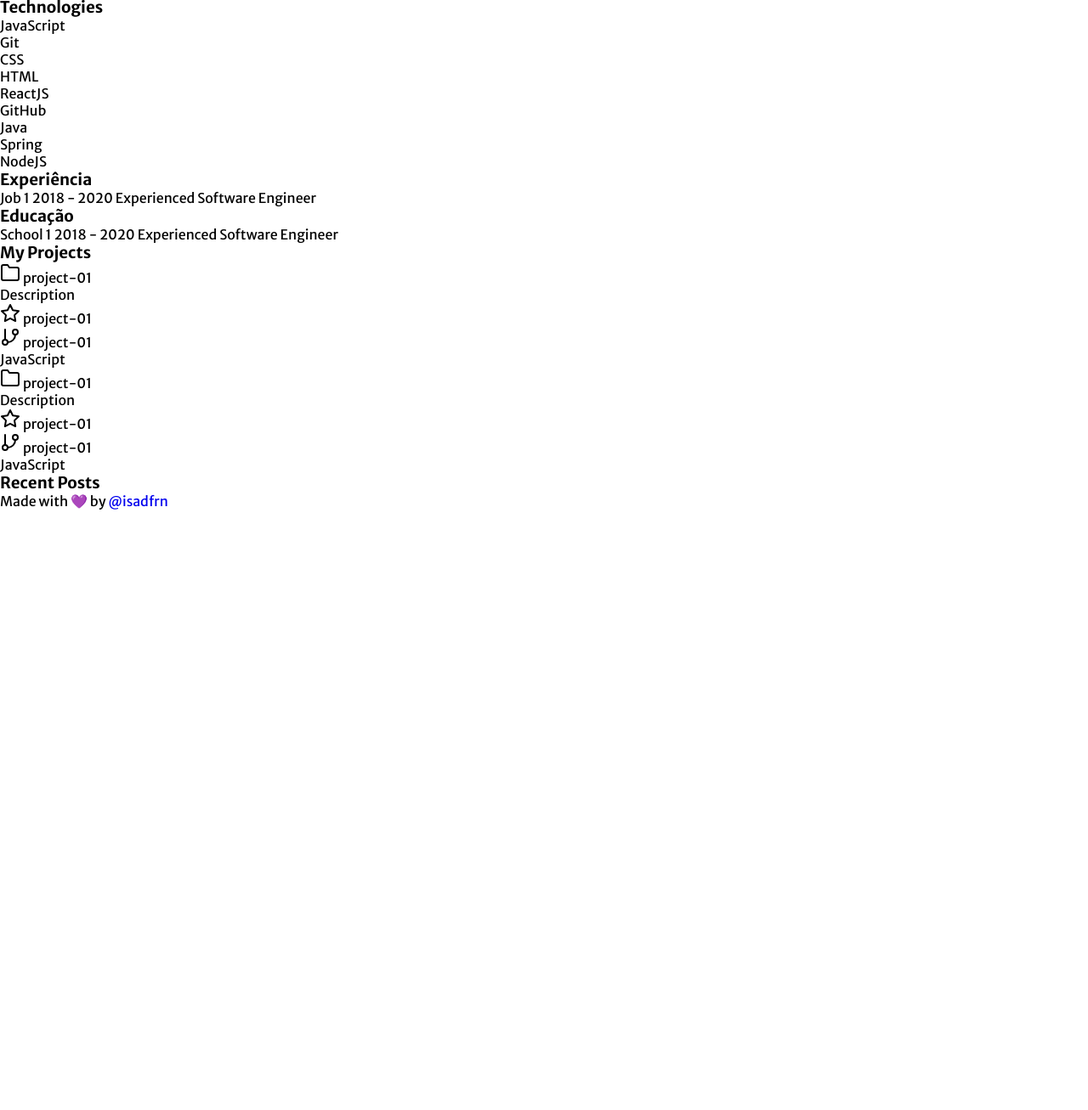
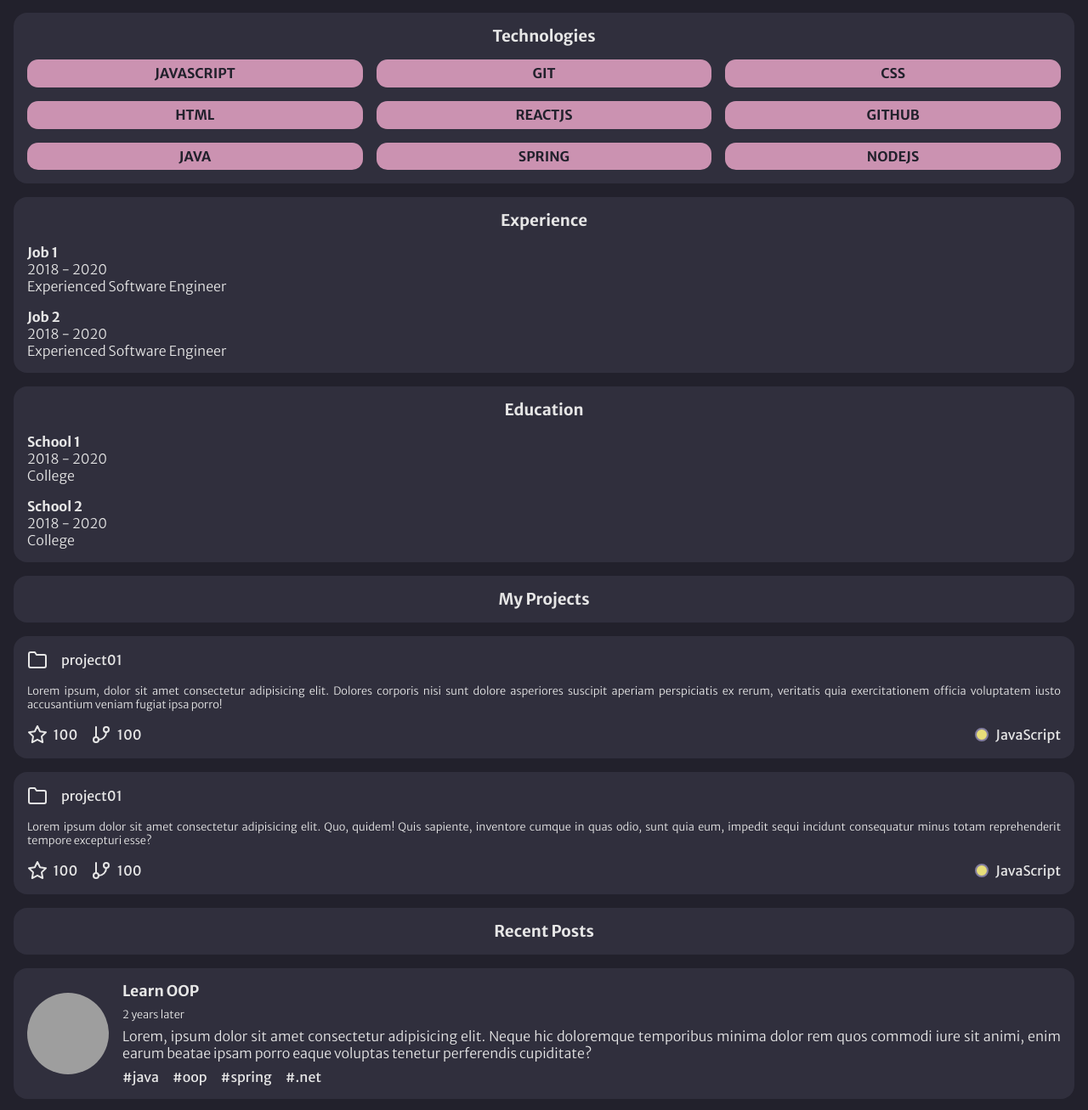
Before and after one commit to isadfrn/vanilla-portfolio, a plain HTML site: page index.html in a window 1280 px wide. Shown: the part 565-1872 px from the top of the page at 85% size. Before the commit the page ends 1165 px from the top, so only its background shows below. Drawn offline with nearby package versions, Linux system fonts and the light colour scheme; grey boxes are pictures that could not be loaded.

Commit message:
feat: add complete style

```diff
--- a/assets/css/style.css
+++ b/assets/css/style.css
@@ -15,19 +15,18 @@
 }
 
 body {
-  background-color: var(body-bg-color);
-  color: var(text-color);
+  background-color: var(--body-bg-color);
+  color: var(--text-color);
   font-family: 'Merriweather Sans', sans-serif;
   outline: none;
   -webkit-font-smoothing: antialiased;
+  width: 100%;
 }
 
 button,
 a {
   transition: filter 0.2s;
-}
-
-a {
+  color: var(--text-color);
   text-decoration: none;
 }
 
@@ -36,3 +35,180 @@ a:hover {
   cursor: pointer;
   filter: brightness(0.9);
 }
+
+footer {
+  text-align: center;
+}
+
+.container {
+  padding: 1rem;
+}
+
+.card {
+  background-color: var(--bg-cards);
+  border-radius: 1rem;
+  padding: 1rem;
+  margin-bottom: 1rem;
+}
+
+.user {
+  display: flex;
+  flex-direction: column;
+  align-items: center;
+  justify-content: center;
+  gap: 1rem;
+}
+
+.user__image {
+  border-radius: 50%;
+  width: 10rem;
+  border: 2px solid var(--bg-green);
+  object-fit: cover;
+}
+
+.user__header {
+  font-weight: 300;
+  font-size: 1rem;
+}
+
+.info {
+  display: flex;
+  flex-direction: column;
+  justify-content: center;
+  gap: 1rem;
+  font-weight: 300;
+}
+
+.info__icon {
+  display: flex;
+  gap: 0.8rem;
+}
+
+.card__title {
+  padding-bottom: 1rem;
+  text-align: center;
+}
+
+.tag__group {
+  display: grid;
+  grid-template-columns: 1fr 1fr 1fr;
+  gap: 1rem;
+}
+
+.tech__tag {
+  background-color: var(--bg-techs);
+  border-radius: 0.8rem;
+  padding: 0.4rem;
+  color: var(--body-bg-color);
+  text-transform: uppercase;
+  font-weight: 600;
+  text-align: center;
+}
+
+.list {
+  display: flex;
+  flex-direction: column;
+  gap: 1rem;
+  list-style: none;
+}
+
+.item {
+  font-weight: 300;
+  display: flex;
+  flex-direction: column;
+}
+
+.item__title {
+  font-weight: 600;
+}
+
+.project__header {
+  display: flex;
+  align-items: center;
+  gap: 1rem;
+}
+
+.project__description {
+  font-size: 0.8rem;
+  font-weight: 300;
+  padding: 1rem 0;
+  text-align: justify;
+}
+
+.project__footer {
+  display: flex;
+  justify-content: space-between;
+}
+
+.project__git__info {
+  display: flex;
+  gap: 1rem;
+}
+
+.project__icon {
+  display: flex;
+  align-items: center;
+  gap: 0.4rem;
+}
+
+.project__tech {
+  display: flex;
+  align-items: center;
+  gap: 0.5rem;
+}
+
+.circle {
+  width: 1rem;
+  height: 1rem;
+  border-radius: 50%;
+  border: 2px solid var(--bg-gray);
+}
+
+.javascript {
+  background-color: var(--bg-yellow);
+}
+
+.post {
+  display: flex;
+  align-items: center;
+  gap: 1rem;
+}
+
+.post__image {
+  border-radius: 50%;
+  width: 6rem;
+  height: 6rem;
+  object-fit: cover;
+}
+
+.post__info {
+  display: flex;
+  flex-direction: column;
+  gap: 0.5rem;
+}
+
+.post__title {
+  font-size: 1.1rem;
+}
+
+.post__date {
+  font-size: 0.8rem;
+  font-weight: 300;
+}
+
+.post__description {
+  text-align: justify;
+  font-weight: 300;
+}
+
+.post__tags {
+  display: flex;
+  flex-wrap: wrap;
+  gap: 1rem;
+}
+
+footer {
+  padding-bottom: 2rem;
+}
+/* @media (max-width: 900px) {
+} */
--- a/index.html
+++ b/index.html
@@ -7,10 +7,9 @@
     <link rel="preconnect" href="https://fonts.gstatic.com" crossorigin />
     <link
       rel="stylesheet"
-      href="https://fonts.googleapis.com/css2?family=Merriweather+Sans:wght@400;500;700&display=swap"
+      href="https://fonts.googleapis.com/css2?family=Merriweather+Sans:wght@300;400;500;700&display=swap"
     />
     <link rel="stylesheet" href="./assets/css/style.css" />
-    <script src="./assets/js/script.js" defer></script>
     <script src="https://unpkg.com/feather-icons"></script>
     <title>Vanilla portfolio</title>
   </head>
@@ -20,7 +19,7 @@
         <header class="user card">
           <img
             src="https://github.com/isadfrn.png"
-            alt="A white girl using red shirt, with short blonde hair and using glasses "
+            alt="A white girl using red shirt, with short blonde hair and using glasses"
             class="user__image"
           />
           <h1 class="user__name">Isabella Nunes</h1>
@@ -74,10 +73,15 @@
         </section>
 
         <div class="card">
-          <h3 class="card__title">Experiência</h3>
+          <h3 class="card__title">Experience</h3>
           <ul class="list">
             <li class="item">
               <span class="item__title">Job 1</span>
+              <span class="item__duration">2018 - 2020</span>
+              <span class="item__function">Experienced Software Engineer</span>
+            </li>
+            <li class="item">
+              <span class="item__title">Job 2</span>
               <span class="item__duration">2018 - 2020</span>
               <span class="item__function">Experienced Software Engineer</span>
             </li>
@@ -85,12 +89,17 @@
         </div>
 
         <div class="card">
-          <h3 class="card__title">Educação</h3>
+          <h3 class="card__title">Education</h3>
           <ul class="list">
             <li class="item">
               <span class="item__title">School 1</span>
               <span class="item__duration">2018 - 2020</span>
-              <span class="item__function">Experienced Software Engineer</span>
+              <span class="item__function">College</span>
+            </li>
+            <li class="item">
+              <span class="item__title">School 2</span>
+              <span class="item__duration">2018 - 2020</span>
+              <span class="item__function">College</span>
             </li>
           </ul>
         </div>
@@ -98,50 +107,58 @@
 
       <main class="content">
         <div class="projects">
-          <h3 class="card__title">My Projects</h3>
+          <h3 class="card__title card">My Projects</h3>
           <div class="card__group">
-            <div class="project__card">
+            <div class="project__card card">
               <div class="project__header">
                 <em data-feather="folder"></em>
-                <span>project-01</span>
+                <span>project01</span>
               </div>
-              <p class="project__description">Description</p>
+              <p class="project__description">
+                Lorem ipsum, dolor sit amet consectetur adipisicing elit. Dolores corporis nisi sunt
+                dolore asperiores suscipit aperiam perspiciatis ex rerum, veritatis quia
+                exercitationem officia voluptatem iusto accusantium veniam fugiat ipsa porro!
+              </p>
               <div class="project__footer">
                 <div class="project__git__info">
                   <div class="project__icon">
                     <em data-feather="star"></em>
-                    <span>project-01</span>
+                    <span>100</span>
                   </div>
                   <div class="project__icon">
                     <em data-feather="git-branch"></em>
-                    <span>project-01</span>
+                    <span>100</span>
                   </div>
                 </div>
-                <div class="project__tech javascript">
-                  <div class="circle"></div>
+                <div class="project__tech">
+                  <div class="circle javascript"></div>
                   <span>JavaScript</span>
                 </div>
               </div>
             </div>
-            <div class="project__card">
+            <div class="project__card card">
               <div class="project__header">
                 <em data-feather="folder"></em>
-                <span>project-01</span>
+                <span>project01</span>
               </div>
-              <p class="project__description">Description</p>
+              <p class="project__description">
+                Lorem ipsum dolor sit amet consectetur adipisicing elit. Quo, quidem! Quis sapiente,
+                inventore cumque in quas odio, sunt quia eum, impedit sequi incidunt consequatur
+                minus totam reprehenderit tempore excepturi esse?
+              </p>
               <div class="project__footer">
                 <div class="project__git__info">
                   <div class="project__icon">
                     <em data-feather="star"></em>
-                    <span>project-01</span>
+                    <span>100</span>
                   </div>
                   <div class="project__icon">
                     <em data-feather="git-branch"></em>
-                    <span>project-01</span>
+                    <span>100</span>
                   </div>
                 </div>
-                <div class="project__tech javascript">
-                  <div class="circle"></div>
+                <div class="project__tech">
+                  <div class="circle javascript"></div>
                   <span>JavaScript</span>
                 </div>
               </div>
@@ -149,7 +166,51 @@
           </div>
         </div>
         <div class="posts">
-          <h3 class="card__title">Recent Posts</h3>
+          <h3 class="card__title card">Recent Posts</h3>
+          <div class="posts__group">
+            <div class="post card">
+              <img
+                src="https://images.assetsdelivery.com/compings_v2/dizanna/dizanna1910/dizanna191001011.jpg"
+                alt="A white girl using red shirt, with short blonde hair and using glasses"
+                class="post__image"
+              />
+              <div class="post__info">
+                <h4 class="post__title">Learn OOP</h4>
+                <span class="post__date">2 years later</span>
+                <p class="post__description">
+                  Lorem, ipsum dolor sit amet consectetur adipisicing elit. Neque hic doloremque
+                  temporibus minima dolor rem quos commodi iure sit animi, enim earum beatae ipsam
+                  porro eaque voluptas tenetur perferendis cupiditate?
+                </p>
+                <div class="post__tags">
+                  <span class="post__tag">#java</span>
+                  <span class="post__tag">#oop</span>
+                  <span class="post__tag">#spring</span>
+                  <span class="post__tag">#.net</span>
+                </div>
+              </div>
+            </div>
+            <div class="post card">
+              <img
+                src="https://www.intel.com.br/content/dam/www/public/us/en/images/embedded/4x3/android_logo-blue-4x3.png.rendition.intel.web.864.486.png"
+                alt="A white girl using red shirt, with short blonde hair and using glasses"
+                class="post__image"
+              />
+              <div class="post__info">
+                <h4 class="post__title">Learn Android Development</h4>
+                <span class="post__date">1 year later</span>
+                <p class="post__description">
+                  Lorem, ipsum dolor sit amet consectetur adipisicing elit. Neque hic doloremque
+                  temporibus minima dolor rem quos commodi iure sit animi, enim earum beatae ipsam
+                  porro eaque voluptas tenetur perferendis cupiditate?
+                </p>
+                <div class="post__tags">
+                  <span class="post__tag">#kotlin</span>
+                  <span class="post__tag">#java</span>
+                </div>
+              </div>
+            </div>
+          </div>
         </div>
       </main>
     </div>
```
Also changed, not shown: assets/js/script.js (deleted), 2 other files.
